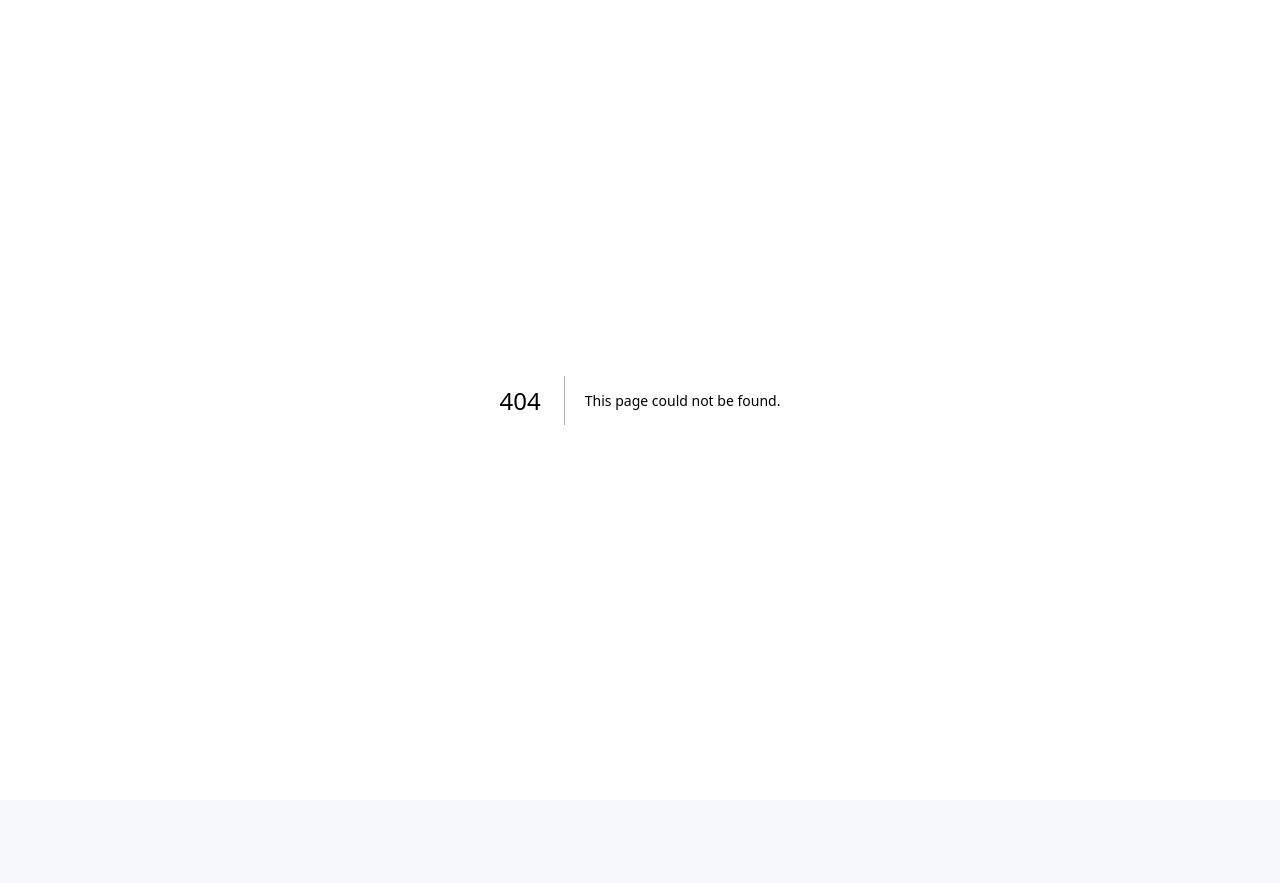
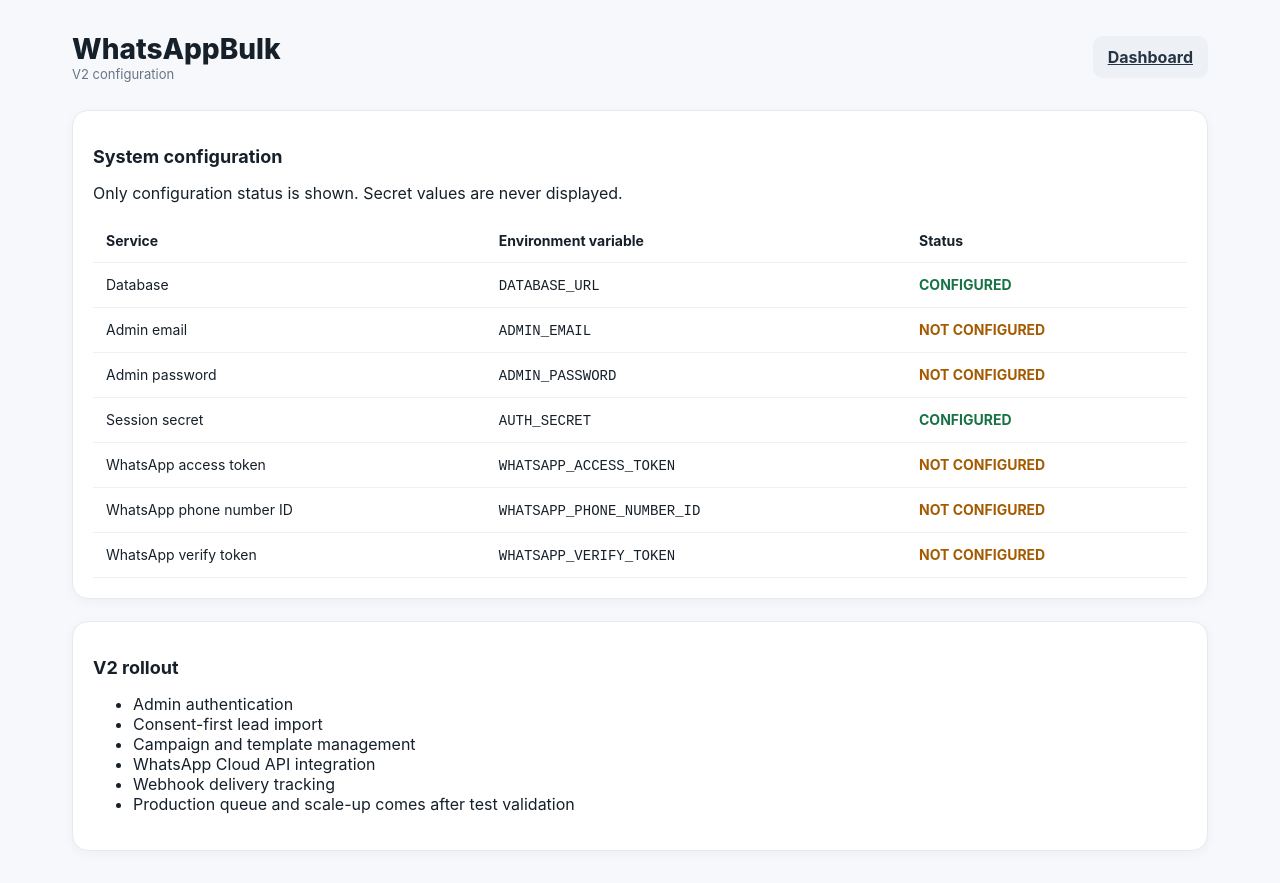
Before and after one commit to Hitesh709/WhatsappBulk, a Next.js app: page /settings in a window 1280 px wide. Before the commit this address had no page. Before the commit the page ends 800 px from the top, so only its background shows below. Built offline with nearby package versions, Linux system fonts and the light colour scheme; no server answers.

Commit message:
Add V2 configuration and system status page

```diff
--- /dev/null
+++ b/app/settings/page.tsx
@@ -0,0 +1,24 @@
+import Link from "next/link";
+
+function status(value?: string) { return value ? "CONFIGURED" : "NOT CONFIGURED"; }
+function cls(value?: string) { return value ? "ok" : "warn"; }
+
+export default function SettingsPage() {
+  const items = [
+    ["Database", Boolean(process.env.DATABASE_URL), "DATABASE_URL"],
+    ["Admin email", Boolean(process.env.ADMIN_EMAIL), "ADMIN_EMAIL"],
+    ["Admin password", Boolean(process.env.ADMIN_PASSWORD), "ADMIN_PASSWORD"],
+    ["Session secret", Boolean(process.env.AUTH_SECRET || process.env.SESSION_SECRET), "AUTH_SECRET"],
+    ["WhatsApp access token", Boolean(process.env.WHATSAPP_ACCESS_TOKEN), "WHATSAPP_ACCESS_TOKEN"],
+    ["WhatsApp phone number ID", Boolean(process.env.WHATSAPP_PHONE_NUMBER_ID), "WHATSAPP_PHONE_NUMBER_ID"],
+    ["WhatsApp verify token", Boolean(process.env.WHATSAPP_VERIFY_TOKEN), "WHATSAPP_VERIFY_TOKEN"],
+  ] as const;
+
+  return <main className="shell">
+    <header className="top"><div><div className="brand">WhatsAppBulk</div><div className="label">V2 configuration</div></div><Link className="btn secondary" href="/">Dashboard</Link></header>
+    <section className="card section"><h2>System configuration</h2><p className="hint">Only configuration status is shown. Secret values are never displayed.</p>
+      <table className="table"><thead><tr><th>Service</th><th>Environment variable</th><th>Status</th></tr></thead><tbody>{items.map(([name, value, env]) => <tr key={env}><td>{name}</td><td><code>{env}</code></td><td className={cls(value)}>{status(value)}</td></tr>)}</tbody></table>
+    </section>
+    <section className="card section"><h2>V2 rollout</h2><ul><li>Admin authentication</li><li>Consent-first lead import</li><li>Campaign and template management</li><li>WhatsApp Cloud API integration</li><li>Webhook delivery tracking</li><li>Production queue and scale-up comes after test validation</li></ul></section>
+  </main>;
+}
```
